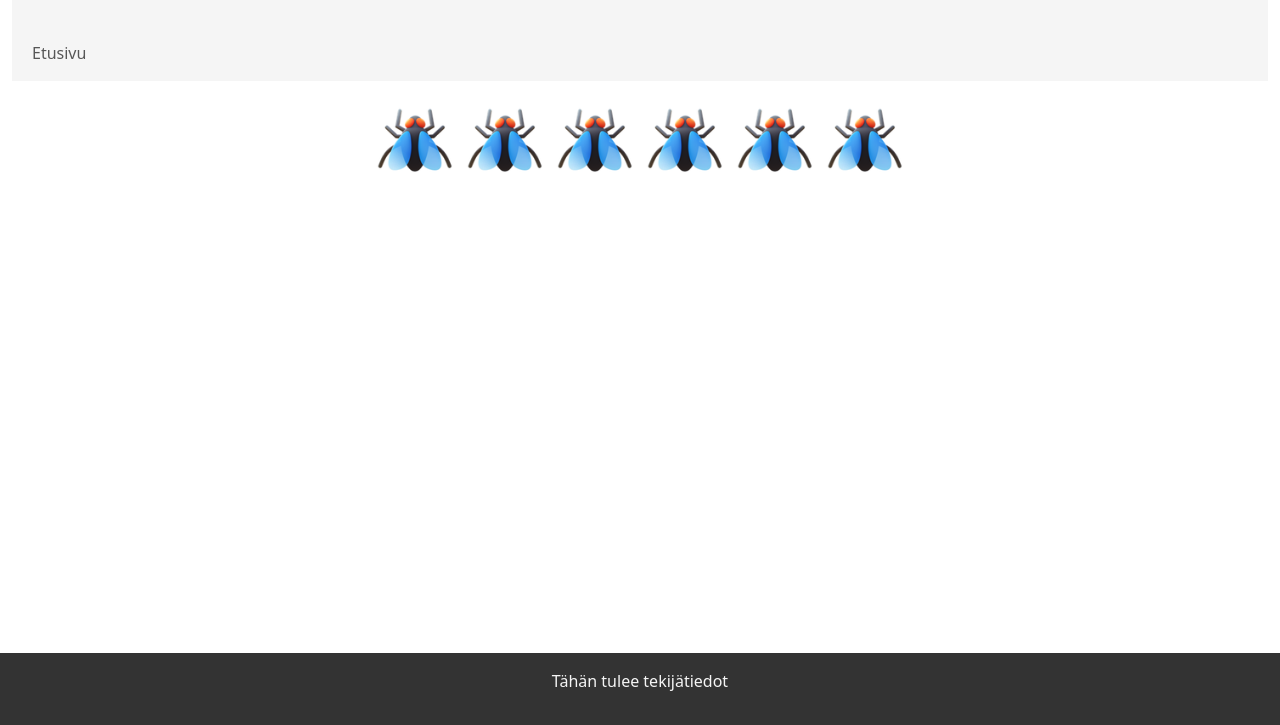
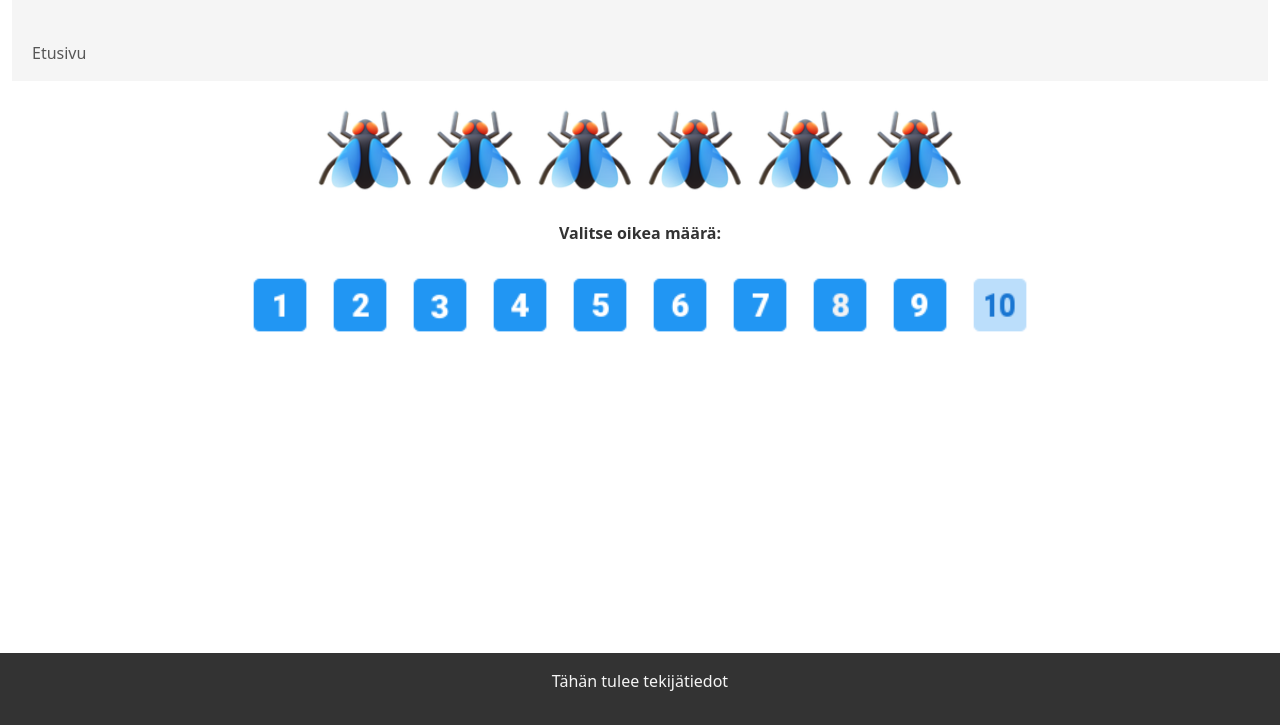
Before and after one commit to hubbeli/harjoitustyo, a plain HTML site: page index2.html in a window 1280 px wide. Shown: the part 75-800 px from the top of the page. Drawn offline with nearby package versions, Linux system fonts and the light colour scheme.

Commit message:
Peliin lisätty numeropainikkeet ja oikeat/väärät vastaukset.

```diff
--- a/css/style.css
+++ b/css/style.css
@@ -23,6 +23,33 @@ footer {
     margin-top: 20px;
 }
 .animal {
-    width: 80px;
+    width: 100px;
     height: auto;
 }
+
+.number-button {
+    width: 70px;
+    height: auto;
+    cursor: pointer;
+    margin: 5px;
+}
+.feedback {
+    display: flex;
+    justify-content: center;
+    margin-top: 20px;
+    font-weight: bold;
+    color: #333;
+}
+
+#number-container {
+    display: flex;
+    justify-content: center;
+    flex-wrap: wrap;
+    margin-top: 20px;
+}
+
+#centered-text {
+    text-align: center;
+    margin-top: 20px;
+    font-weight: bold;
+    color: #333;
--- a/index2.html
+++ b/index2.html
@@ -30,6 +30,11 @@
             </div>
         </nav>
         <div id="animal-container"></div>
+        <div>
+            <p id="centered-text">Valitse oikea määrä:</p>
+            <div id="number-container"></div>
+        </div>
+        <div id="feedback" class="feedback"></div>
         <script src="./js/functions.js"></script>
     </div>
     <footer class="footer mt-auto py-3">
--- a/js/functions.js
+++ b/js/functions.js
@@ -1,4 +1,6 @@
 const animalContainer = document.getElementById("animal-container");
+const numberContainer = document.getElementById("number-container");
+const feedback = document.getElementById("feedback");
 
 const animals = [
     "img/ant.png",
@@ -8,22 +10,45 @@ const animals = [
     "img/fly.png"
 ];
 
+let correctAnswer;
+
+// Funktio eläinten näyttämiseen
 function showRandomAnimals() {
     animalContainer.innerHTML = "";
+    numberContainer.innerHTML = "";
 
-    // Valitsee satunnaisesti eläinkuvan
+    // Valitsee satunnaisesti eläinkuvia
     const randomAnimal = animals[Math.floor(Math.random() * animals.length)];
 
     // Valitsee satunnaisen määrän eläinkuvia
-    const animalCount = Math.floor(Math.random() * 10) + 1;
+    correctAnswer = Math.floor(Math.random() * 10) + 1; // Asetetaan oikea vastaus
 
     // Lisää valitun eläinkuvan animalContaineriin oikean määrän kertoja
-    for (let i = 0; i < animalCount; i++) {
+    for (let i = 0; i < correctAnswer; i++) {
         const img = document.createElement("img");
         img.src = randomAnimal;
         img.classList.add("animal");
         animalContainer.appendChild(img);
     }
+
+    // Luo numerokuvakkeet
+    for (let i = 1; i <= 10; i++) {
+        const img = document.createElement("img");
+        img.src = `img/number-${i}.png`;
+        img.classList.add("number-button");
+        img.onclick = () => checkAnswer(i); // Tarkistaa vastauksen klikkauksesta
+        numberContainer.appendChild(img);
+    }
 }
 
+// Vastausten tarkistus
+function checkAnswer(selectedNumber) {
+    if (selectedNumber === correctAnswer) {
+        feedback.innerHTML = "<img src='img/smiley.png' alt='Oikein!' />"; // Oikea vastaus
+    } else {
+        feedback.innerHTML = "<img src='img/sadface.png' alt='Väärin!' />"; // Väärä vastaus
+    }
+}
+
+// Aloitetaan peli
 showRandomAnimals();
```
Also changed, not shown: img/sadface.png (added), img/smiley.png (added).
